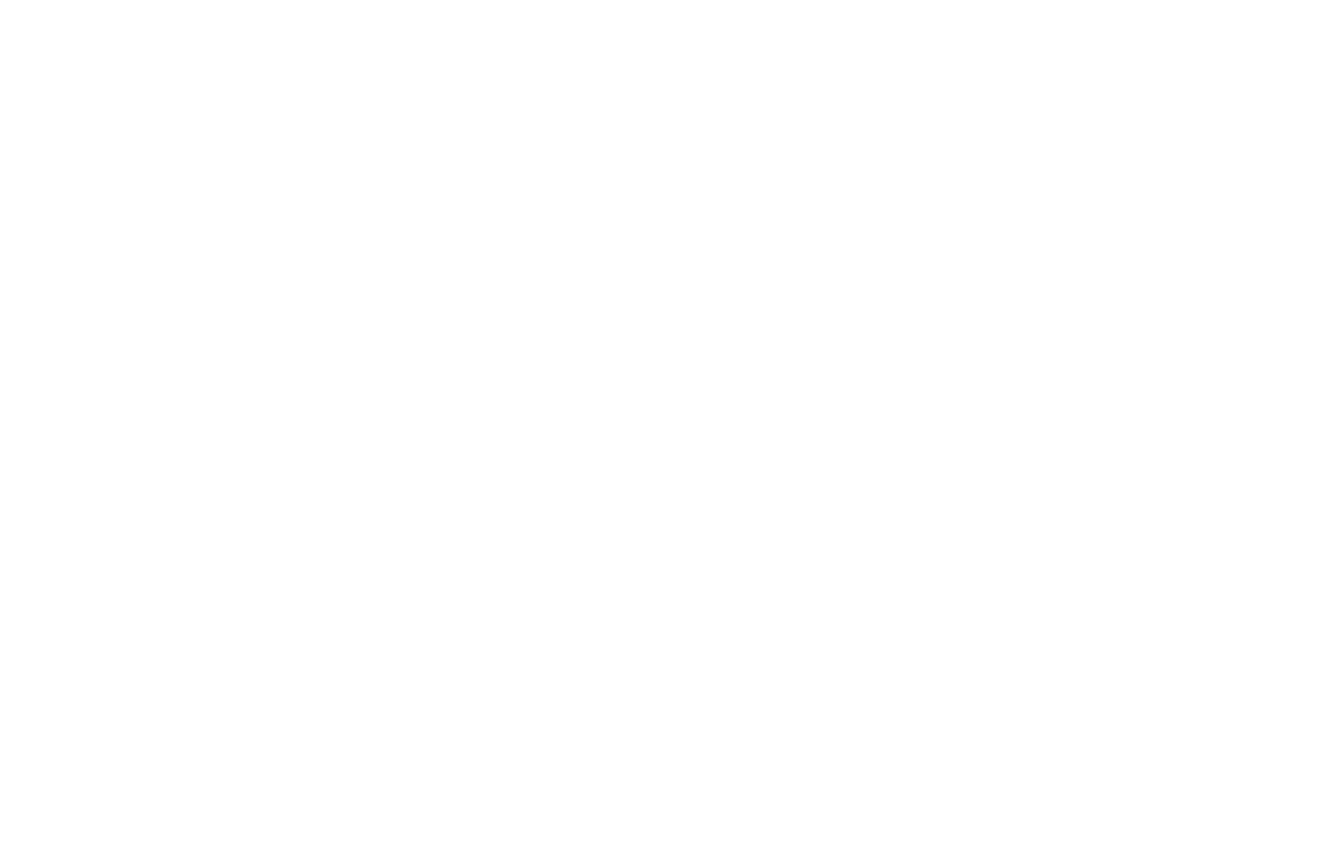
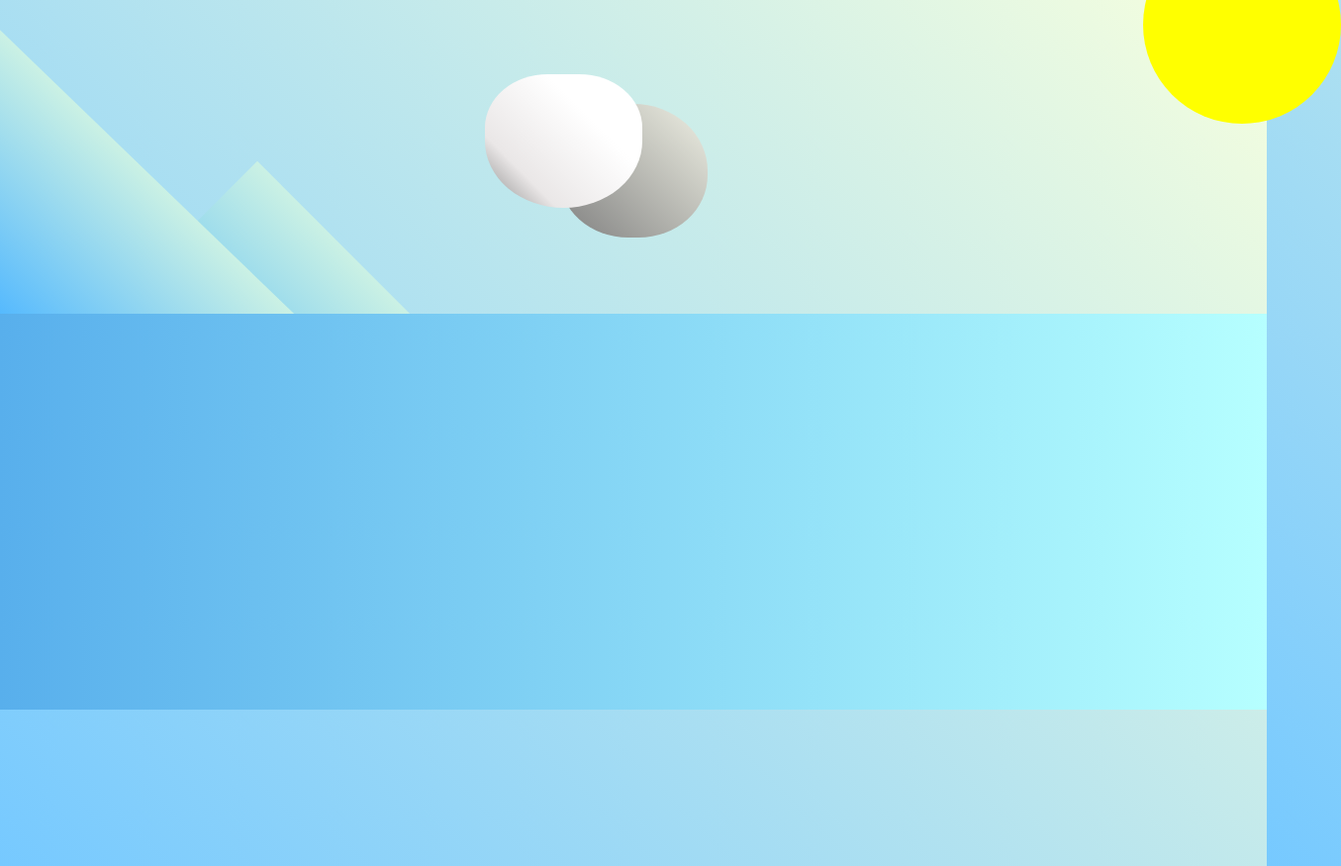
Before and after one commit to ghandidev/pinguino, a plain HTML site: page index.html in a window 1280 px wide. Shown: the whole page at 99% size, 1355 px wide, since content can reach past the window. Before the commit the page ends 800 px from the top, so only its background shows below. Drawn offline with Linux system fonts and the light colour scheme.

Commit message:
fondo listo y cuerpo a medias

```diff
--- a/index.html
+++ b/index.html
@@ -3,8 +3,17 @@
   <head>
     <meta charset="UTF-8" />
     <meta name="viewport" content="width=device-width, initial-scale=1.0" />
-    <title>Document</title>
+    <title>Pinguino</title>
     <link rel="stylesheet" href="styles.css" />
   </head>
-  <body></body>
+  <body>
+    <div class="left-mountain"></div>
+    <div class="back-mountain"></div>
+    <div class="sun"></div>
+    <div class="penguin">
+      <div class="penguin-head"></div>
+      <div class="penguin-body"></div>
+    </div>
+    <div class="ground"></div>
+  </body>
 </html>
--- a/styles.css
+++ b/styles.css
@@ -0,0 +1,78 @@
+body {
+    background: linear-gradient(45deg, rgb(118, 201, 255), rgb(247, 255, 222));
+    margin: 0;
+    padding: 0;
+    width: 100%;
+    height: 100vh;
+    overflow: hidden;
+}
+.ground {
+    width: 100vw;
+    height: 400px;
+    background: linear-gradient(90deg, rgb(88, 175, 236), rgb(182, 255, 255));
+    z-index: 3;
+    position: absolute;
+    margin-top: -58px;
+}
+.penguin {
+    width: 300px;
+    height: 300px;
+    margin: auto;
+    margin-top: 75px;
+    z-index: 4;
+    position: relative;
+}
+.penguin * {
+    position: absolute;
+}
+.penguin-head {
+    width: 50%;
+    height: 45%;
+    background: linear-gradient(
+        45deg,
+        gray,
+        rgb(239, 240, 228)
+    );
+    border-radius: 70% 70% 65% 65%;
+    top: 10%;
+    left: 25%;
+}
+.penguin-body {
+    width: 53%;
+    height: 45%;
+    background: linear-gradient(
+        45deg,
+        rgb(134, 133, 133) 0%,
+        rgb(234, 231, 231) 25%,
+        white 67%
+    );
+    border-radius: 80% 80% 100% 100%;
+}
+.left-mountain {
+    width: 300px;
+    height: 300px;
+    background: linear-gradient(rgb(203, 241, 228), rgb(80, 183, 255));
+    position: absolute;
+    transform:skew(0deg, 44deg);
+    z-index: 2;
+    margin-top: 100px;
+}
+.back-mountain {
+    width: 300px;
+    height: 300px;
+    background: linear-gradient(rgb(203,241,228), rgb(47,170,255));
+    position: absolute;
+    z-index: 1;
+    rotate: 45deg;
+    left: 110px;
+    top: 225px;
+}
+.sun {
+    width: 200px;
+    height: 200px;
+    background-color: yellow;
+    position: absolute;
+    border-radius: 50%;
+    top: -75px;
+    right: -75px;
+}
```
